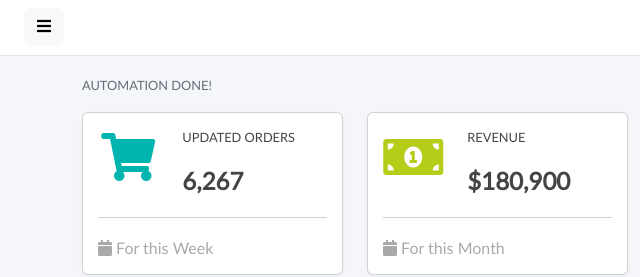
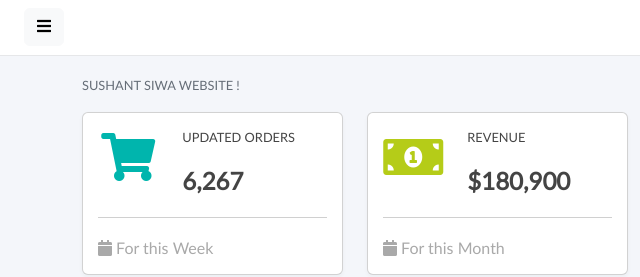
Before and after one commit to iamzasem/jenkins-automation, a plain HTML site: page index.html in a window 1280 px wide. Shown: the top 277 px of the page, 0-640 px from the left. Drawn offline with Linux system fonts and the light colour scheme.

Commit message:
some changes in the index.html

```diff
--- a/index.html
+++ b/index.html
@@ -151,7 +151,7 @@
                 <div class="container">
                     <div class="row">
                         <div class="col-md-12 page-header">
-                            <div class="page-pretitle">Automation Done!</div>
+                            <div class="page-pretitle"> sushant siwa website !</div>
                             <h2 class="page-title"></h2>
                         </div>
                     </div>
```
